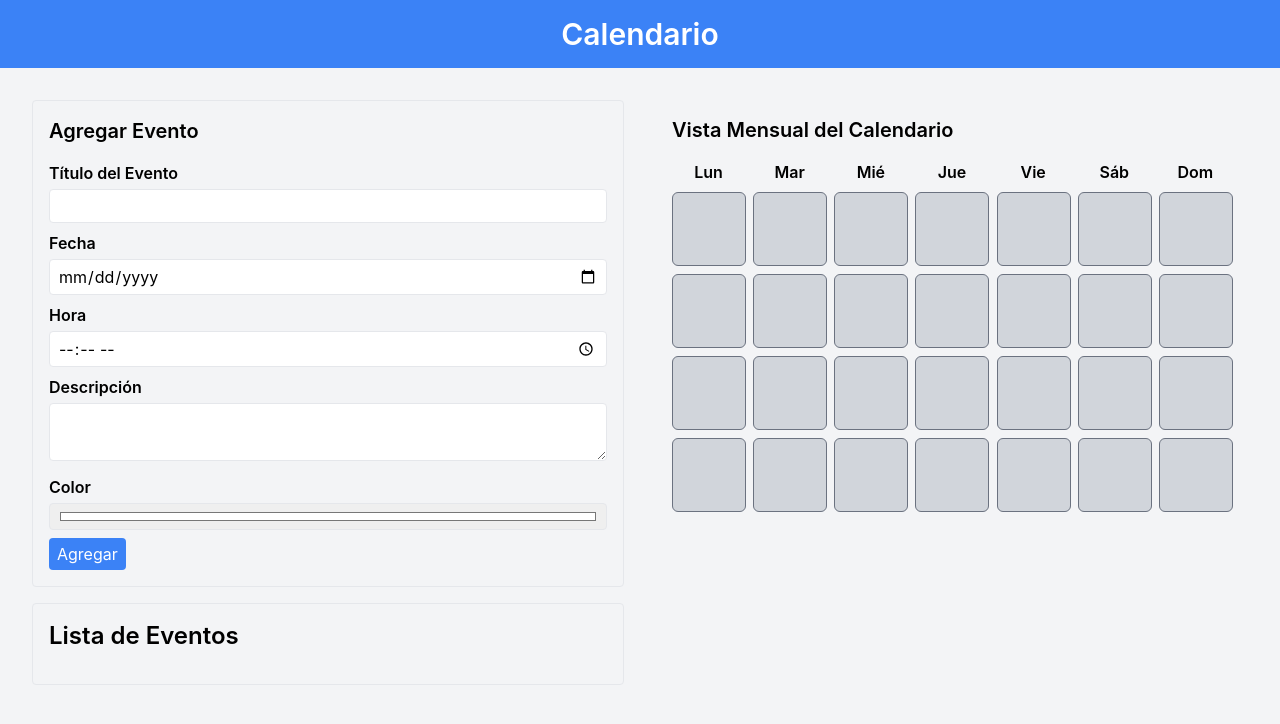
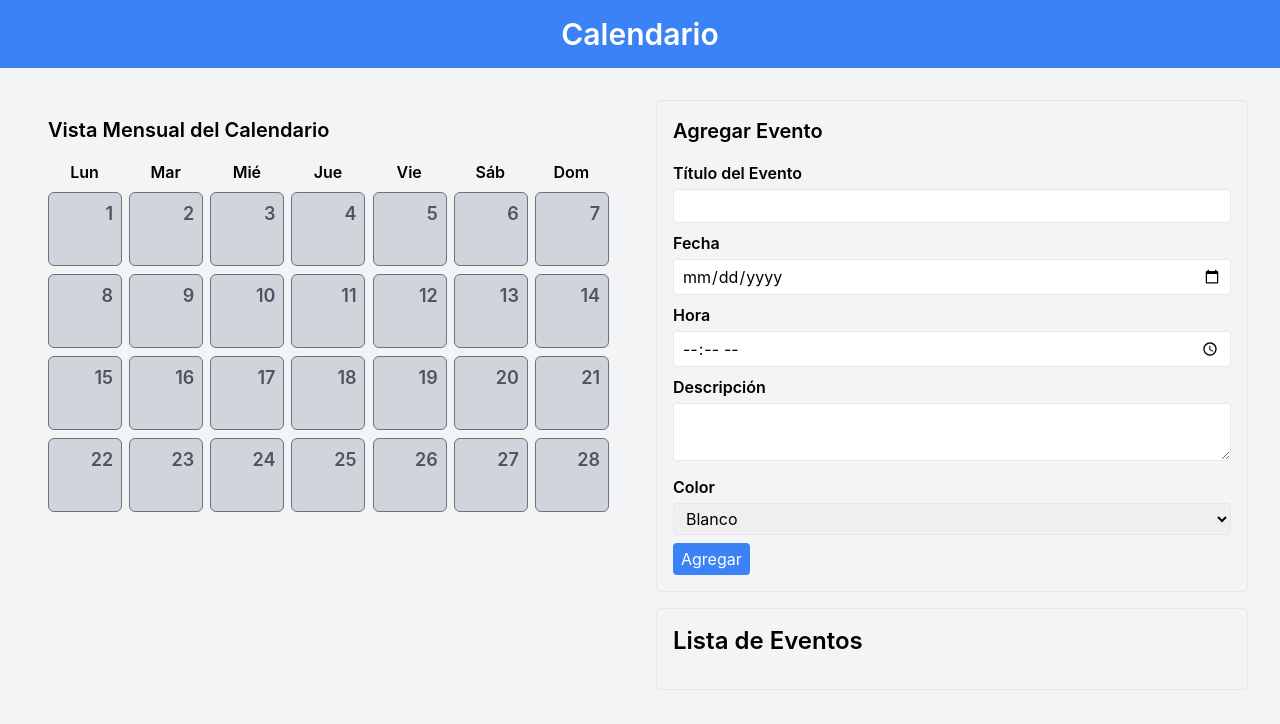
Before and after one commit to bautistax/calendar, a React (Create React App) app: page / in a window 1280 px wide. Shown: the top 724 px of the page. Built offline with nearby package versions, Linux system fonts and the light colour scheme.

Commit message:
fixing bugs

```diff
--- a/src/App.js
+++ b/src/App.js
@@ -1,7 +1,7 @@
 import React, { useState } from "react";
 import "./App.css";
 import "tailwindcss/tailwind.css";
-import Calendar from "./components/Calendar.js";
+import Calendar from "./components/calendar.js";
 import EventForm from "./components/EventForm.js";
 import EventList from "./components/EventList.js";
 import Event from "./components/Event.js";
@@ -11,6 +11,14 @@ function App() {
   const [editedEvent, setEditedEvent] = useState(null);
 
   const addEvent = (newEvent) => {
+    const eventWithColor = { ...newEvent, color: newEvent.color };
+    setEvents([...events, eventWithColor]);
+  };
+
+
+  // Función para manejar la actualización de los eventos después de agregar uno nuevo
+  const handleEventAdded = (newEvent) => {
+    // Actualiza el estado de los eventos con el nuevo evento
     setEvents([...events, newEvent]);
   };
 
@@ -21,11 +29,11 @@ function App() {
     setEvents(updatedEvents);
     setEditedEvent(null);
   };
-
   const deleteEvent = (eventId) => {
     const updatedEvents = events.filter((event) => event.id !== eventId);
     setEvents(updatedEvents);
   };
+
 
   return (
     <div className="bg-gray-100 min-h-screen">
@@ -35,12 +43,13 @@ function App() {
       <div className="container mx-auto p-4">
         <div className="flex">
           <div className="w-1/2 p-4">
-            <EventForm onAddEvent={addEvent} editedEvent={editedEvent} />
-            <EventList events={events} onDeleteEvent={deleteEvent} />
+            {/* Aplicar estilos al calendario aquí */}
+            <Calendar events={events} onEditEvent={setEditedEvent} />
           </div>
           <div className="w-1/2 p-4">
-            {/* Aplicar estilos al calendario aquí */}
-            <Calendar events={events} onEditEvent={setEditedEvent} />
+          <EventForm onAddEvent={addEvent} onEventAdded={handleEventAdded} editedEvent={editedEvent} />
+          <EventList events={events} onDeleteEvent={deleteEvent} onEditEvent={editEvent} />
+
           </div>
         </div>
         {editedEvent && (
--- a/src/components/Calendar.js
+++ b/src/components/Calendar.js
@@ -18,6 +18,7 @@ const Calendar = ({ events, onEditEvent }) => {
     return newDate;
   });
 
+
   return (
     <div className="p-4">
       <h2 className="text-xl font-semibold mb-4">Vista Mensual del Calendario</h2>
@@ -33,6 +34,9 @@ const Calendar = ({ events, onEditEvent }) => {
         {/* Renderizar celdas para cada día de la semana */}
         {dates.map((date) => (
           <div key={date.toISOString()} className="relative">
+            <div className="absolute top-0 right-0 p-2 text-lg font-semibold text-gray-600">
+              {date.getDate()}
+            </div>
             {events
               .filter((event) => new Date(event.date).toDateString() === date.toDateString())
               .map((event) => (
@@ -44,7 +48,13 @@ const Calendar = ({ events, onEditEvent }) => {
                   <div className="text-xs text-blue-600">
                     {formatDate(event.date)}
                   </div>
-                  <div className="font-semibold">{event.title}</div>
+                  <div className="flex items-center">
+                    <div
+                      className="w-4 h-4 rounded-full mr-2"
+                      style={{ backgroundColor: event.color, flexShrink: 0 }}
+                    ></div>
+                    <div className="font-semibold">{event.title}</div>
+                  </div>
                 </div>
               ))}
             {/* Agregar un cuadro vacío si no hay eventos en este día */}
--- a/src/components/EventForm.js
+++ b/src/components/EventForm.js
@@ -1,13 +1,15 @@
 import React, { useState } from "react";
 
-const EventForm = ({ onAddEvent, editedEvent }) => {
-  const [eventData, setEventData] = useState({
+const EventForm = ({ onAddEvent, onEventAdded, editedEvent }) => {
+  const initialEventData = {
     title: editedEvent ? editedEvent.title : "",
     date: editedEvent ? editedEvent.date : "",
     time: editedEvent ? editedEvent.time : "",
     description: editedEvent ? editedEvent.description : "",
     color: editedEvent ? editedEvent.color || "#ffffff" : "#ffffff",
-  });
+  };
+
+  const [eventData, setEventData] = useState(initialEventData);
 
   const handleInputChange = (e) => {
     const { name, value } = e.target;
@@ -24,16 +26,34 @@ const EventForm = ({ onAddEvent, editedEvent }) => {
       return;
     }
 
-    onAddEvent(eventData);
+    // Convertir la fecha seleccionada en una cadena ISO
+    const { date, time } = eventData;
+    const dateTimeString = `${date}T${time}`;
+    const localDate = new Date(dateTimeString);
 
-    setEventData({
-      title: "",
-      date: "",
-      time: "",
-      description: "",
-      color: "#ffffff",
-    });
+    if (!isNaN(localDate)) {
+      const isoDate = localDate.toISOString();
+      const updatedEventData = {
+        ...eventData,
+        date: isoDate,
+      };
+
+      onAddEvent(updatedEventData);
+      onEventAdded(updatedEventData);
+
+      setEventData(initialEventData);
+    } else {
+      alert("Fecha u hora no válida");
+    }
   };
+
+  const availableColors = [
+    { name: "Blanco", code: "#ffffff" },
+    { name: "Verde", code: "#33FF57" },
+    { name: "Azul", code: "#5733FF" },
+    { name: "Rosa", code: "#FF33D8" },
+    { name: "Celeste", code: "#33D8FF" },
+  ];
 
   return (
     <div className="border rounded p-4 mb-4">
@@ -85,13 +105,18 @@ const EventForm = ({ onAddEvent, editedEvent }) => {
         </div>
         <div className="mb-2">
           <label className="block font-semibold mb-1">Color</label>
-          <input
+          <select
             className="w-full px-2 py-1 border rounded"
-            type="color"
             name="color"
             value={eventData.color}
             onChange={handleInputChange}
-          />
+          >
+            {availableColors.map((color) => (
+              <option key={color.code} value={color.code}>
+                {color.name}
+              </option>
+            ))}
+          </select>
         </div>
         <div>
           <button
--- a/src/components/EventList.js
+++ b/src/components/EventList.js
@@ -1,6 +1,6 @@
 import React from "react";
 
-const EventList = ({ events, onDeleteEvent }) => {
+const EventList = ({ events, onDeleteEvent, onEditEvent }) => {
   return (
     <div className="p-4 border rounded">
       <h2 className="text-2xl font-semibold mb-4">Lista de Eventos</h2>
@@ -9,10 +9,16 @@ const EventList = ({ events, onDeleteEvent }) => {
           <li key={event.id} className="mb-2">
             <span className="text-lg">{event.title}</span>
             <button
-              onClick={() => onDeleteEvent(event.id)}
+              onClick={() => onDeleteEvent(event.id)} // Asegúrate de pasar el ID correcto
               className="bg-red-500 text-white px-2 py-1 ml-2 rounded hover:bg-red-600"
             >
               Eliminar
+            </button>
+            <button
+              onClick={() => onEditEvent(event)}
+              className="bg-blue-500 text-white px-2 py-1 ml-2 rounded hover:bg-blue-600"
+            >
+              Editar
             </button>
           </li>
         ))}
```
